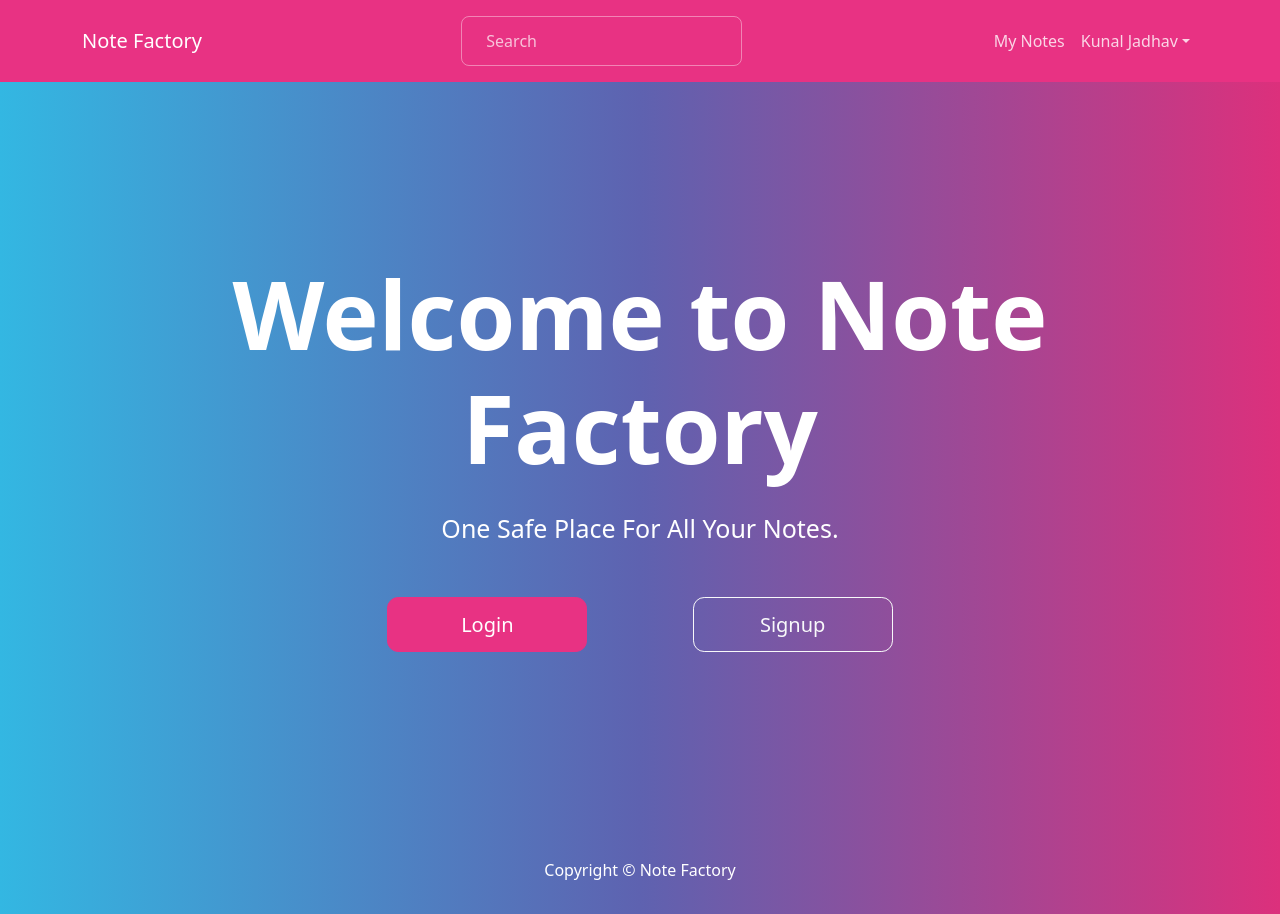
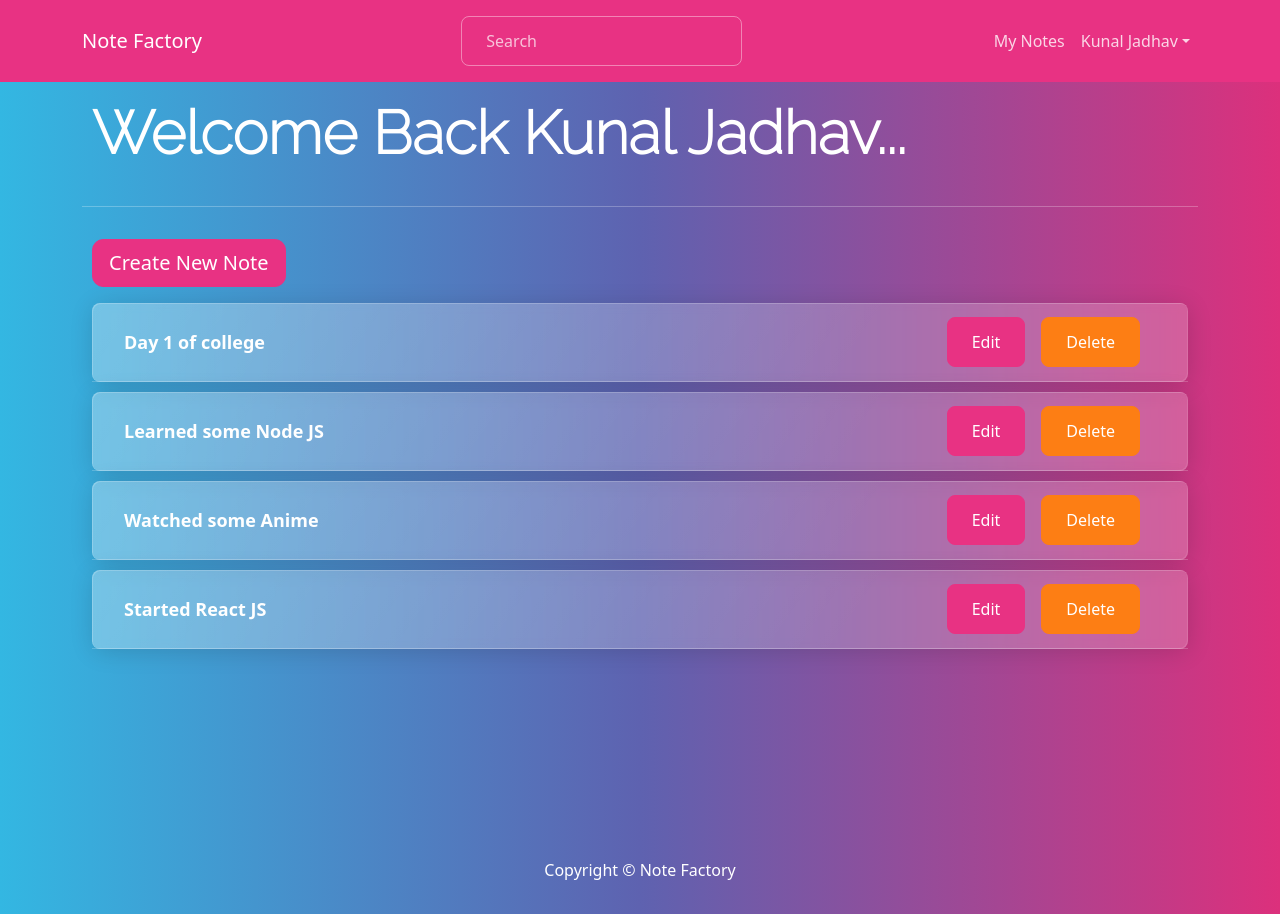
Before and after one commit to jadhav-kunal/note-factory, a React (Create React App) app in the folder frontend/: page /mynotes in a window 1280 px wide. Built offline with nearby package versions, Linux system fonts and the light colour scheme.

Commit message:
Created My Notes page

```diff
--- a/frontend/package.json
+++ b/frontend/package.json
@@ -9,6 +9,7 @@
     "react": "^17.0.2",
     "react-bootstrap": "^1.6.1",
     "react-dom": "^17.0.2",
+    "react-router-dom": "^5.2.0",
     "react-scripts": "4.0.3",
     "web-vitals": "^1.1.2"
   },
--- a/frontend/src/App.js
+++ b/frontend/src/App.js
@@ -2,16 +2,19 @@ import "./App.css";
 import Footer from "./components/Footer/Footer";
 import Header from "./components/Header/Header";
 import LandingPage from "./screens/LandingPage/LandingPage";
+import { BrowserRouter, Route } from "react-router-dom";
+import MyNotes from "./screens/MyNotes/MyNotes";
 
 const App = () => (
-  <>
+  <BrowserRouter>
     <Header />
     <main>
-      <LandingPage />
+      <Route path="/" component={LandingPage} exact />
+      <Route path="/mynotes" component={() => <MyNotes />} />
     </main>
 
     <Footer />
-  </>
+  </BrowserRouter>
 );
 
 export default App;
--- a/frontend/src/components/Header/Header.js
+++ b/frontend/src/components/Header/Header.js
@@ -7,11 +7,14 @@ import {
   Navbar,
   NavDropdown,
 } from "react-bootstrap";
+import { Link } from "react-router-dom";
 const Header = () => {
   return (
     <Navbar bg="primary" expand="lg" variant="dark">
       <Container>
-        <Navbar.Brand href="/">Note Factory</Navbar.Brand>
+        <Navbar.Brand>
+          <Link to="/">Note Factory</Link>
+        </Navbar.Brand>
         <Navbar.Toggle aria-controls="basic-navbar-nav" />
         <Navbar.Collapse id="basic-navbar-nav">
           <Nav className="m-auto">
@@ -25,7 +28,9 @@ const Header = () => {
             </Form>
           </Nav>
           <Nav>
-            <Nav.Link href="#home">My Notes</Nav.Link>
+            <Nav.Link>
+              <Link to="/mynotes">My Notes</Link>
+            </Nav.Link>
             <NavDropdown title="Kunal Jadhav" id="basic-nav-dropdown">
               <NavDropdown.Item href="#action/3.1">My Profile</NavDropdown.Item>
 
--- /dev/null
+++ b/frontend/src/components/MainScreen.css
@@ -0,0 +1,22 @@
+@import url("https://fonts.googleapis.com/css2?family=Raleway:wght@200&display=swap");
+.mainback {
+  min-height: 93vh;
+  display: flex;
+  padding: 10px 0;
+}
+.page {
+  width: 100%;
+}
+.heading {
+  font-size: 60px;
+  /* font-family: "Ubuntu", sans-serif; */
+  font-family: "Raleway", sans-serif;
+  padding: 5px 10px;
+}
+@media only screen and (max-width: 600px) {
+  .heading {
+    font-size: 30px;
+    display: flex;
+    justify-content: center;
+  }
+}
--- /dev/null
+++ b/frontend/src/components/MainScreen.js
@@ -0,0 +1,25 @@
+import React from "react";
+import { Container, Row } from "react-bootstrap";
+import "./MainScreen.css";
+
+const MainScreen = ({ title, children }) => {
+  return (
+    <div className="mainback">
+      <Container>
+        <Row>
+          <div className="page">
+            {title && (
+              <>
+                <h1 className="heading">{title}</h1>
+                <hr />
+              </>
+            )}
+            {children}
+          </div>
+        </Row>
+      </Container>
+    </div>
+  );
+};
+
+export default MainScreen;
--- /dev/null
+++ b/frontend/src/data/notes.js
@@ -0,0 +1,31 @@
+
+const notes = [
+    {
+      _id: "1",
+      title: "Day 1 of college",
+      content:
+        "I made a few new friends and introduced myself to a lot of new teachers.",
+      category: "College",
+    },
+    {
+      _id: "2",
+      title: "Learned some Node JS",
+      content: "Learned how to create a server in node JS and my first API",
+      category: "Learning",
+    },
+    {
+      _id: "3",
+      title: "Watched some Anime",
+      content: "Finished 2 seasons of Attack on Titan and My Hero academia.",
+      category: "Entertainment",
+    },
+    {
+      _id: 4,
+      title: "Started React JS",
+      content:
+        "Made my first App in React JS, feels awesome to learn something new. I aim to be a full stack dev someday",
+      category: "Learning",
+    },
+  ];
+
+  module.exports = notes;
--- /dev/null
+++ b/frontend/src/screens/MyNotes/MyNotes.js
@@ -0,0 +1,73 @@
+import React from "react";
+import { Accordion, Badge, Button, Card } from "react-bootstrap";
+import { Link } from "react-router-dom";
+import MainScreen from "../../components/MainScreen";
+import notes from "../../data/notes";
+
+const MyNotes = () => {
+  const deleteHandler = (id) => {
+    if (window.confirm("Are You Sure?")) {
+    }
+  };
+  return (
+    <MainScreen title="Welcome Back Kunal Jadhav...">
+      <Link to="/createnote">
+        <Button style={{ marginLeft: 10, marginBottom: 6 }} size="lg">
+          Create New Note
+        </Button>
+      </Link>
+      {notes.map((note) => (
+        <Accordion>
+          <Card style={{ margin: 10 }} variant="card bg-dark">
+            <Card.Header style={{ display: "flex" }}>
+              <span
+                style={{
+                  color: "White",
+                  textDecoration: "none",
+                  flex: 1,
+                  cursor: "pointer",
+                  alignSelf: "center",
+                  fontSize: 18,
+                }}
+              >
+                <Accordion.Toggle as={Card.Text} variant="link" eventKey="0">
+                  {note.title}
+                </Accordion.Toggle>
+              </span>
+
+              <div>
+                <Button href={`/notes/${note._id}`}>Edit</Button>
+                <Button
+                  variant="danger"
+                  className="mx-2"
+                  onClick={() => deleteHandler(note._id)}
+                >
+                  Delete
+                </Button>
+              </div>
+            </Card.Header>
+            <Accordion.Collapse eventKey="0">
+              <Card.Body>
+                <h4>
+                  <Badge variant="badge bg-info">
+                    Category - {note.category}
+                  </Badge>
+                </h4>
+                <figure>
+                  <blockquote className="blockquote">
+                    <p className="mb-0">{note.content}</p>
+                  </blockquote>
+                  <figcaption className="blockquote-footer">
+                    Created on - date
+                  </figcaption>
+                </figure>
+              </Card.Body>
+            </Accordion.Collapse>
+          </Card>
+        </Accordion>
+      ))}
+    </MainScreen>
+  );
+};
+
+export default MyNotes;
```
Also changed, not shown: 1 other file (tests, documents, lock files or other folders).
